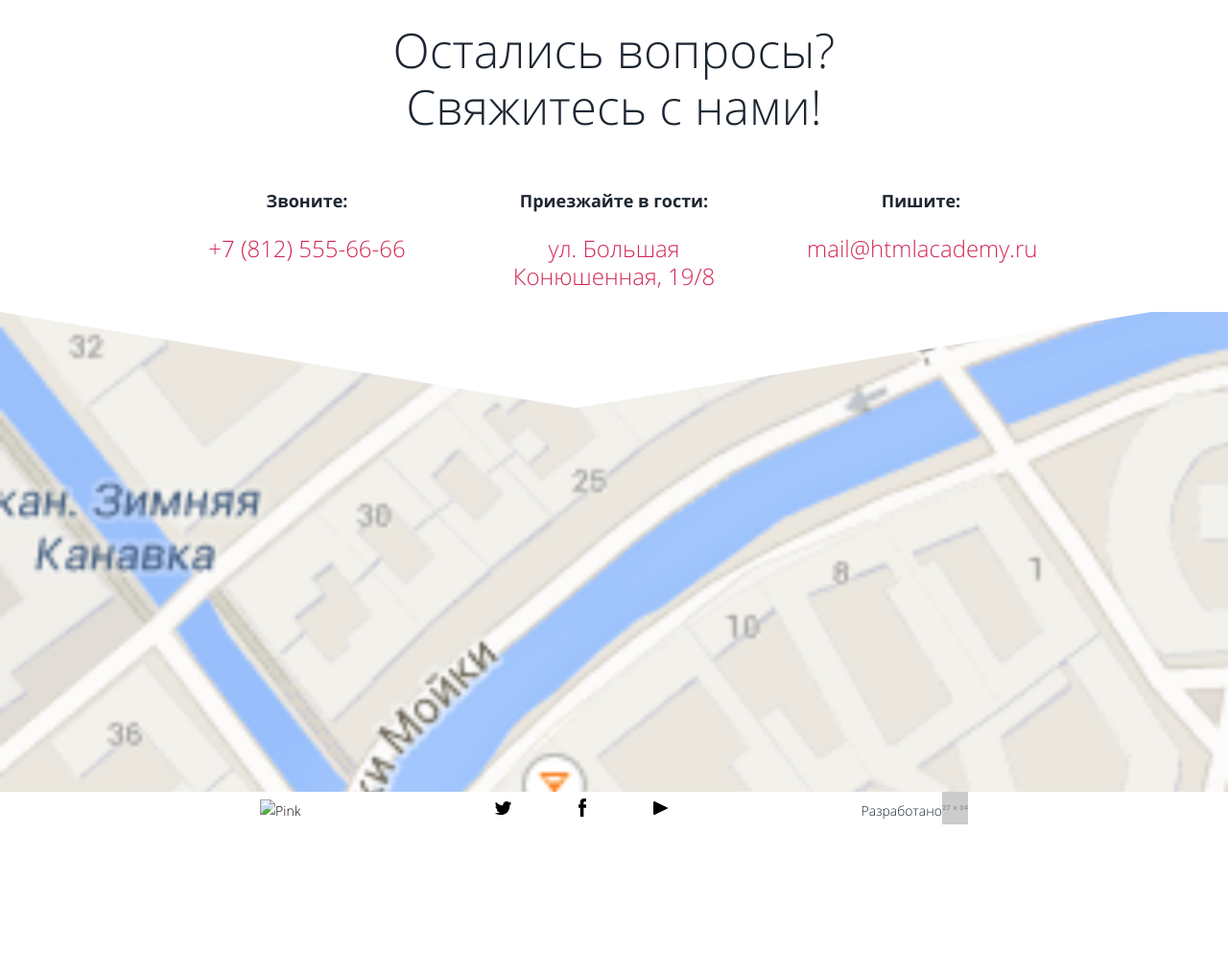
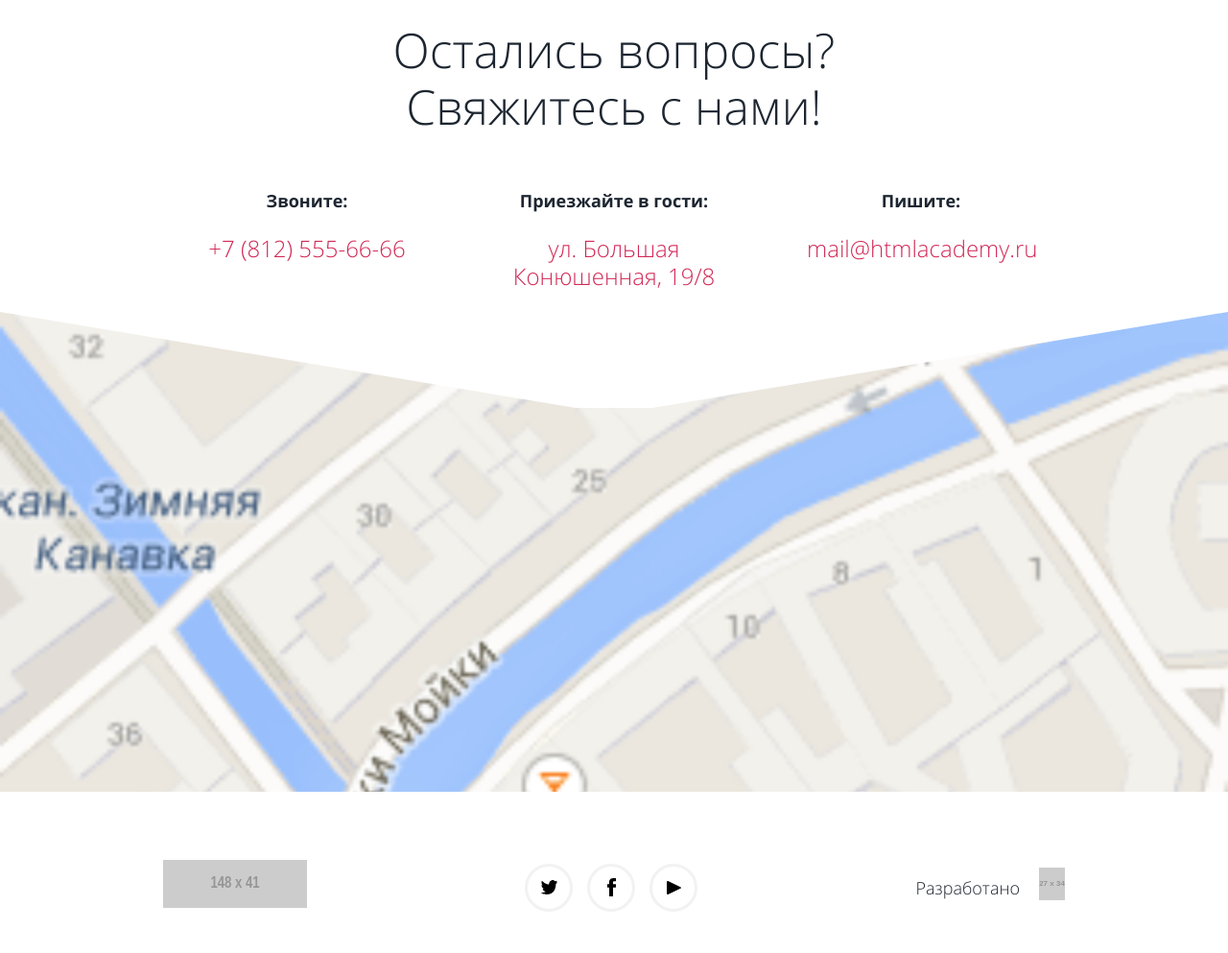
Before and after one commit to alex-y-kuznetsov/Pink, a website: page source/index.html in a window 1280 px wide. Shown: the part 3196-4189 px from the top of the page at 96% size. Before the commit the page ends 4062 px from the top, so only its background shows below. Drawn offline with nearby package versions, Linux system fonts and the light colour scheme; files that its build step writes are made by us from their sources; placeholder pictures from the web are drawn by us.

Commit message:
Стилизация главной 9 и стилизация футера

```diff
--- a/source/index.html
+++ b/source/index.html
@@ -209,13 +209,13 @@
       <div class="page-footer__wrapper">
         <div class="logo-block logo-block--footer">
           <a class="logo-block__logo-link">
-            <img class="logo-block__logo-image" src="#" width="150" height="50" alt="Pink">
+            <img class="logo-block__logo-image" src="http://via.placeholder.com/148x41" width="150" height="50" alt="Pink">
           </a>
         </div>
         <ul class="page-footer__social social-block">
-          <li class="social-block__item"><a class="social-block__link" href="#"><img class="logo-block__image" src="img/icon-twitter.svg" alt="Twitter"></a></li>
-          <li class="social-block__item"><a class="social-block__link" href="#"><img class="logo-block__image" src="img/icon-facebook.svg" alt="Facebook"></a></li>
-          <li class="social-block__item"><a class="social-block__link" href="#"><img class="logo-block__image" src="img/icon-youtube.svg" alt="Youtube"></a></li>
+          <li class="social-block__item"><a class="social-block__link" href="#"><img class="social-block__image" src="img/icon-twitter.svg" alt="Twitter"></a></li>
+          <li class="social-block__item"><a class="social-block__link" href="#"><img class="social-block__image" src="img/icon-facebook.svg" alt="Facebook"></a></li>
+          <li class="social-block__item"><a class="social-block__link" href="#"><img class="social-block__image" src="img/icon-youtube.svg" alt="Youtube"></a></li>
         </ul>
         <div class="copyright">
           <span class="copyright__developed-by">Разработано</span>
--- a/source/less/blocks/copyright.less
+++ b/source/less/blocks/copyright.less
@@ -7,3 +7,15 @@
   line-height: 18px;
   color: @blue;
 }
+
+@media (min-width: @tablet-width) {
+  .copyright__developed-by {
+    padding-right: 20px;
+  }
+}
+
+@media (min-width: @desktop-width) {
+  .copyright__developed-by {
+    font-size: 18px;
+  }
+}
--- a/source/less/blocks/map.less
+++ b/source/less/blocks/map.less
@@ -11,6 +11,7 @@
     border-style: solid;
     border-width: 35px 160px 0 160px;
     border-color: @white transparent transparent transparent;
+    width: 100%
   }
 }
 
--- a/source/less/blocks/page-footer.less
+++ b/source/less/blocks/page-footer.less
@@ -1,4 +1,5 @@
 .page-footer {
+  padding: 40px 0;
 
   .wrapper();
   &--main {
@@ -13,8 +14,14 @@
   align-items: center;
 }
 
+.page-footer__social {
+  padding: 40px 0;
+}
+
+
 @media (min-width: @tablet-width) {
   .page-footer {
+    padding: 0;
 
     &--main {
       display: block;
@@ -27,8 +34,20 @@
   }
 }
 
+.page-footer__social {
+  margin-right: 20px;
+}
+
 @media (min-width: @desktop-width) {
+  .page-footer {
+    padding: 35px 0;
+  }
+
   .page-footer__wrapper {
-    justify-content: space-around;
+    justify-content: space-between;
+  }
+
+  .page-footer__social {
+    margin-right: 0;
   }
 }
--- a/source/less/blocks/plans.less
+++ b/source/less/blocks/plans.less
@@ -14,7 +14,7 @@
 
 .plans__wrapper {
   overflow: hidden;
-  width: 320px;
+  width: 100%;
 }
 
 .plans__pager {
--- a/source/less/blocks/social-block.less
+++ b/source/less/blocks/social-block.less
@@ -4,12 +4,27 @@
   justify-content: space-between;
   width: 180px;
   list-style: none;
-  padding: 0;
   margin: 0;
+}
+
+.social-block__item {
+  height: 50px;
+  width: 50px;
+  border: 3px solid @grey;
+  border-radius: 50%;
+  display: flex;
+}
+
+.social-block__link {
+  display: flex;
+  margin: auto;
+}
+
+.social-block__image {
+  margin: auto;
 }
 
 @media (min-width: @tablet-width) {
   .social-block {
-
   }
 }
```
